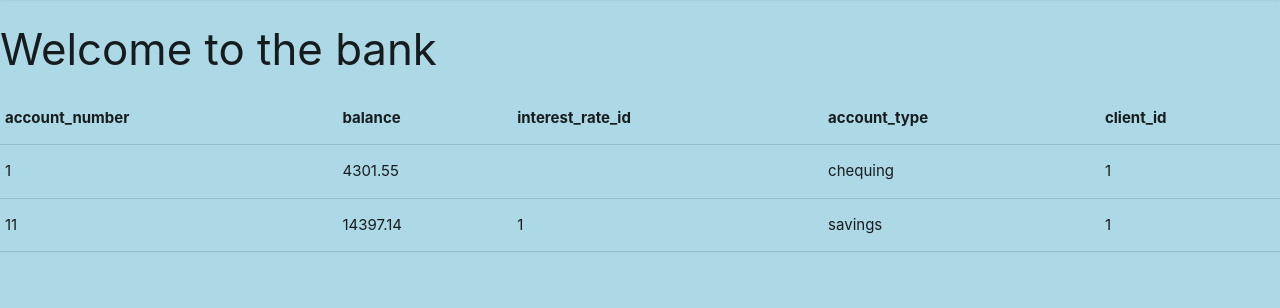
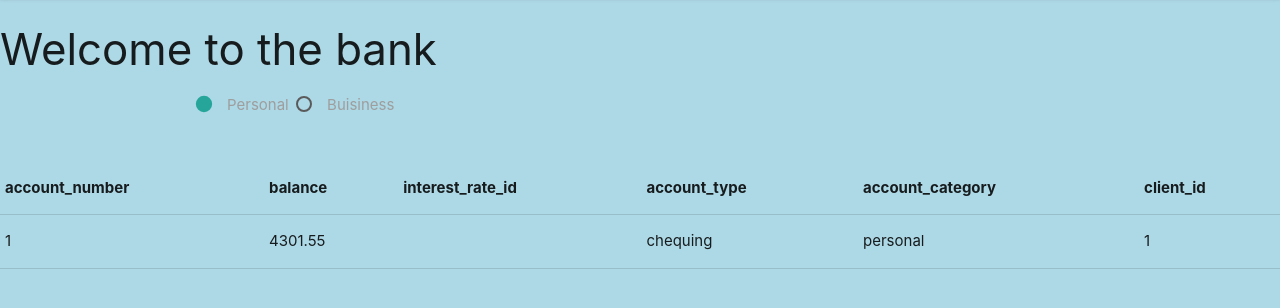
Before and after one commit to daanish93/comp353, a PHP site: page /welcome.php in a window 1280 px wide. Shown: the part 67-375 px from the top of the page. Run offline with PHP 8.4, Linux system fonts and the light colour scheme; a user stored in the database is signed in; data comes from the database, SQL or seed files in the repository.

Commit message:
added account toggle and modified account table

```diff
--- a/db.sql
+++ b/db.sql
@@ -29,6 +29,7 @@ CREATE TABLE `Account` (
   `balance` decimal(10,2) NOT NULL,
   `interest_rate_id` int(11) DEFAULT NULL,
   `account_type` varchar(255) DEFAULT NULL,
+  `account_category` varchar(255) DEFAULT NULL,
   `client_id` int(11) NOT NULL,
   PRIMARY KEY (`account_number`),
   KEY `savings_account_client_client_id_fk` (`client_id`),
@@ -44,7 +45,7 @@ CREATE TABLE `Account` (
 
 LOCK TABLES `Account` WRITE;
 /*!40000 ALTER TABLE `Account` DISABLE KEYS */;
-INSERT INTO `Account` VALUES (1,4301.55,NULL,'chequing',1),(2,35906.09,NULL,'chequing',2),(3,40183.21,NULL,'chequing',3),(4,15733.93,NULL,'chequing',4),(5,1980.39,NULL,'chequing',5),(6,9201.71,NULL,'chequing',6),(7,38899.68,NULL,'chequing',7),(8,2788.90,NULL,'chequing',8),(9,6457.68,NULL,'chequing',9),(10,633.03,NULL,'chequing',10),(11,14397.14,1,'savings',1),(12,7566.03,1,'savings',2),(13,5412.96,1,'savings',3),(14,91756.09,1,'savings',4),(15,36673.54,1,'savings',5),(16,4588.53,1,'savings',6),(17,74.54,1,'savings',7),(18,382.94,1,'savings',8),(19,1000000.19,1,'savings',9),(20,46883.02,1,'savings',10);
+INSERT INTO `Account` VALUES (1,4301.55,NULL,'chequing', 'personal',1),(2,35906.09,NULL,'chequing', 'personal',2),(3,40183.21,NULL,'chequing', 'personal',3),(4,15733.93,NULL,'chequing','personal',4),(5,1980.39,NULL,'chequing','personal',5),(6,9201.71,NULL,'chequing','personal',6),(7,38899.68,NULL,'chequing','personal',7),(8,2788.90,NULL,'chequing','personal',8),(9,6457.68,NULL,'chequing','personal',9),(10,633.03,NULL,'chequing','personal',10),(11,14397.14,1,'savings','buisiness',1),(12,7566.03,1,'savings','personal',2),(13,5412.96,1,'savings','personal',3),(14,91756.09,1,'savings','personal',4),(15,36673.54,1,'savings','personal',5),(16,4588.53,1,'savings','personal',6),(17,74.54,1,'savings','personal',7),(18,382.94,1,'savings','personal',8),(19,1000000.19,1,'savings','personal',9),(20,46883.02,1,'savings','personal',10);
 /*!40000 ALTER TABLE `Account` ENABLE KEYS */;
 UNLOCK TABLES;
 
--- a/welcome.php
+++ b/welcome.php
@@ -28,6 +28,20 @@
   </nav>
     <h3>Welcome to the bank</h3>
 
+<div class="container">
+<label>
+  <input name="acc_category" type="radio" onclick="handleClick(this);" value="personal" checked />
+  <span>Personal</span>
+</label>
+<label>
+  <input name="acc_category" type="radio" onclick="handleClick(this);" value="buisiness" />
+  <span>Buisiness</span>
+</label>
+
+</div>
+<br>
+<br>
+
     <?php
         session_start();
         $client_id = $_SESSION['client_id'];
@@ -55,17 +69,19 @@
 
 
         if ($result->num_rows > 0) {
-          echo     "<table border='1' class='highlight'>
+          echo     "<table border='1' class='highlight' id='account_table'>
               <tr>
                 <th>account_number</th>
                 <th>balance</th>
                 <th>interest_rate_id</th>
                 <th>account_type</th>
+                <th>account_category</th>
                 <th>client_id</th>
               </tr>";
             // output data of each row
             while($row = $result->fetch_assoc()) {
-                echo "<tr>";
+              $account_category = $row['account_category'];
+                echo "<tr value=$account_category >";
                 foreach($row as $data){
                   echo "<td>".$data."</td>";
                 }
@@ -79,3 +95,39 @@
 
   </body>
 </html>
+
+<script type="text/javascript">
+renderAccount('personal');
+
+function handleClick(myRadio) {
+    value = myRadio.value;
+    renderAccount(value);
+}
+function renderAccount(value){
+  if(value == 'personal'){
+    account_table = document.getElementById('account_table').getElementsByTagName('tr');
+    for (i=1; i<account_table.length; i++){
+      var type = account_table[i].getElementsByTagName('td')[4].innerHTML;
+        if (type == 'buisiness'){
+          document.getElementById('account_table').getElementsByTagName('tr')[i].style.display = 'none';
+        }
+        else{
+          document.getElementById('account_table').getElementsByTagName('tr')[i].style.display = '';
+        }
+    }
+  }
+  if(value == 'buisiness'){
+    account_table = document.getElementById('account_table').getElementsByTagName('tr');
+    for (i=1; i<account_table.length; i++){
+      var type = account_table[i].getElementsByTagName('td')[4].innerHTML;
+        if (type == 'personal'){
+          document.getElementById('account_table').getElementsByTagName('tr')[i].style.display = 'none';
+        }
+        else{
+          document.getElementById('account_table').getElementsByTagName('tr')[i].style.display = '';
+        }
+    }
+  }
+}
+
+</script>
```
